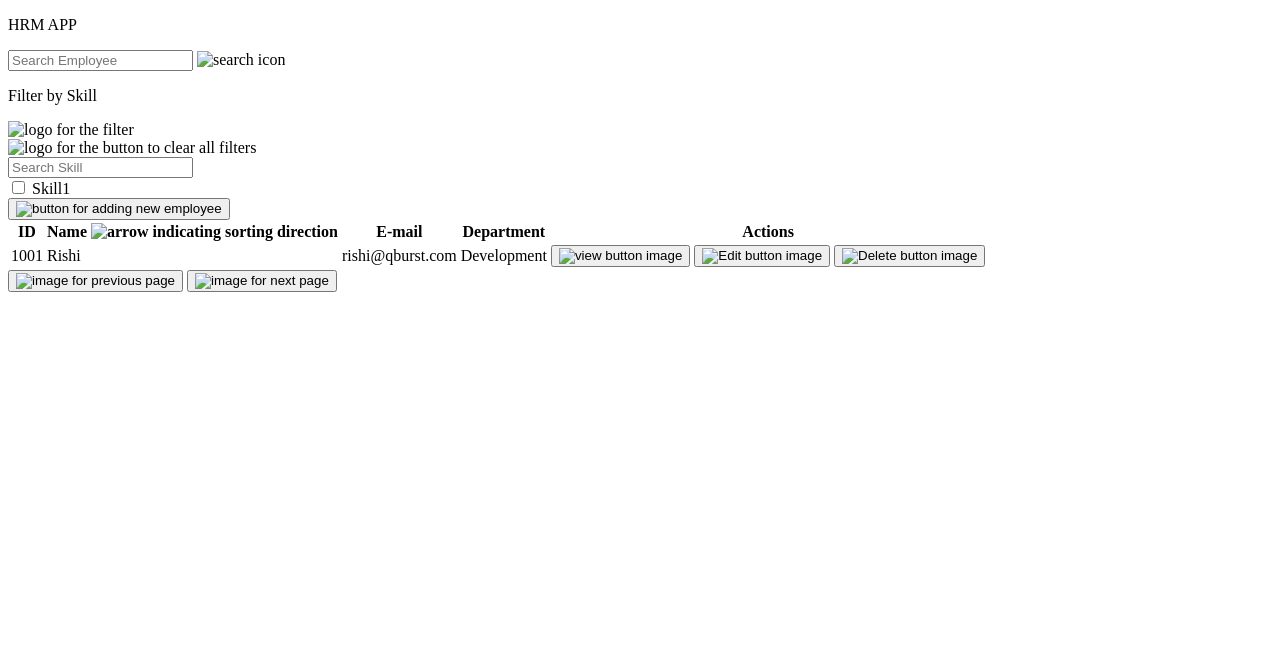
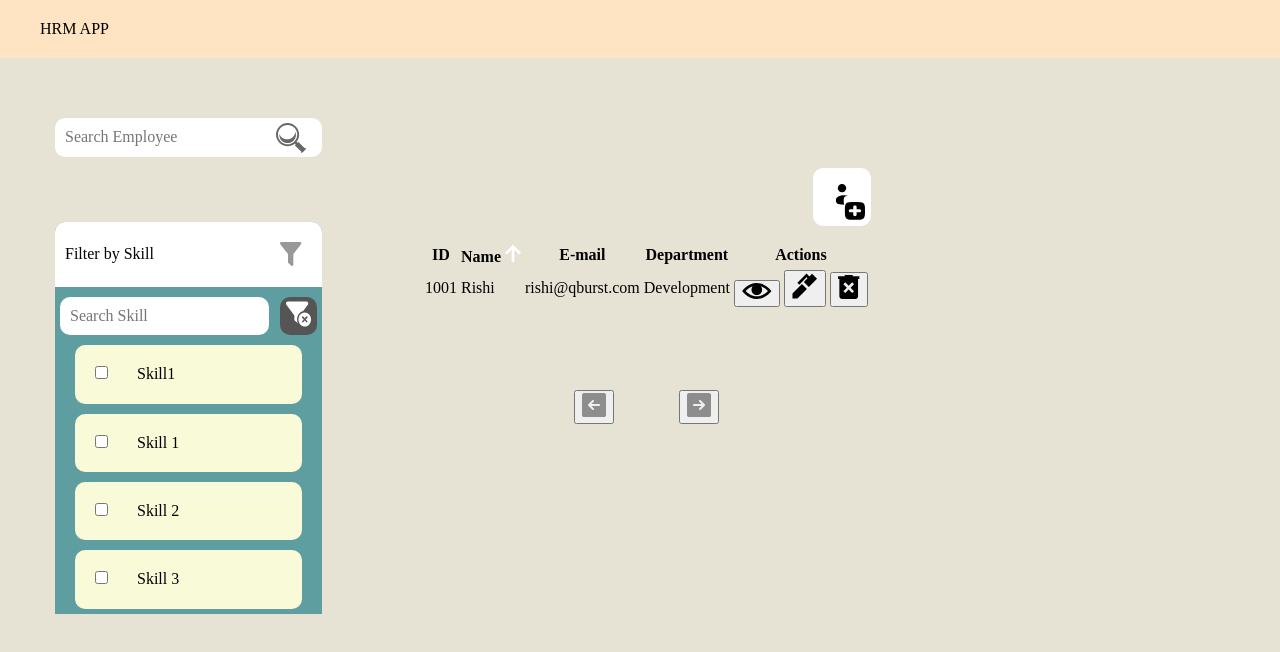
Before and after one commit to RJR-003/JS_Advanced_Assignment, a plain HTML site: page index.html in a window 1280 px wide. Drawn offline with nearby package versions, Linux system fonts and the light colour scheme.

Commit message:
add more html and css code and image assets

```diff
--- /dev/null
+++ b/CSS/style.css
@@ -0,0 +1,137 @@
+* {
+    box-sizing: border-box;
+}
+
+body {
+
+    background-color: #E7E3D4;
+}
+
+header {
+    background-color: bisque;
+    padding: 20px;
+    position: sticky;
+    top: 0;
+    z-index: 1;
+    box-shadow: ;
+}
+
+header p {
+    margin: 0;
+}
+
+.header-container {
+    max-width: 1200px;
+    margin: 0 auto;
+}
+
+.main-container {
+    max-width: 1200px;
+    margin: 0 auto;
+    display: flex;
+    gap: 100px;
+}
+
+.side-content {
+    margin: 60px 0 0 15px;
+}
+
+.search-box {
+    position: relative;
+}
+
+.search-box>input {
+    width: 100%;
+    padding: 10px;
+    border-radius: 10px;
+    border: none;
+}
+
+.search-box>img {
+    position: absolute;
+    right: 15px;
+    top: 4px;
+}
+
+.filter-section {
+    background-color: cadetblue;
+    border-radius: 10px 10px 0 0;
+    margin-top: 65px;
+    padding-bottom: 5px;
+
+}
+
+.filter-section-heading {
+    display: flex;
+    background-color: #fff;
+    border-radius: 10px 10px 0 0;
+    padding: 10px;
+    justify-content: space-between;
+
+}
+
+.filter-section-heading>p {
+    margin: 0;
+    padding-top: 13px;
+}
+
+.filter-search {
+    display: flex;
+    margin-top: 10px;
+    padding: 0 5px;
+}
+
+.filter-search input {
+    padding: 10px;
+    border-radius: 10px;
+    border: none;
+    width: 95%;
+}
+
+.filter-search button {
+    border: none;
+    border-radius: 10px;
+    background-color: rgb(85, 85, 85);
+    cursor: pointer;
+}
+
+.skill-list {
+    margin-top: 10px;
+    display: flex;
+    flex-direction: column;
+    gap: 10px;
+}
+
+.skill-element {
+    background-color: rgba(255, 253, 218, 0.966);
+    margin: 0 20px;
+    padding: 20px;
+    border-radius: 10px;
+}
+
+.skill-element label {
+    margin-left: 25px;
+}
+
+.table-container {
+    display: flex;
+    flex-direction: column;
+    align-items: end;
+    margin-top: 110px;
+    ;
+}
+
+.table-container>button {
+    background-color: #fff;
+    border: none;
+    border-radius: 10px;
+    cursor: pointer;
+    margin-bottom: 15px;
+}
+
+.pagination-buttons {
+    display: flex;
+    gap: 65px;
+    align-self: center;
+    margin-top: 80px;
+}
--- a/index.html
+++ b/index.html
@@ -4,39 +4,63 @@
 <head>
     <meta charset="UTF-8">
     <meta name="viewport" content="width=device-width, initial-scale=1.0">
+    <link rel="stylesheet" href="https://cdnjs.cloudflare.com/ajax/libs/normalize/8.0.1/normalize.css"
+        integrity="sha512-oHDEc8Xed4hiW6CxD7qjbnI+B07vDdX7hEPTvn9pSZO1bcRqHp8mj9pyr+8RVC2GmtEfI2Bi9Ke9Ass0as+zpg=="
+        crossorigin="anonymous" referrerpolicy="no-referrer" />
+    <link rel="stylesheet" href="CSS/style.css">
     <title>HRM_App</title>
 </head>
 
 <body>
     <header>
+        <div class="header-container">
             <p>HRM APP</p>
+        </div>
     </header>
+    <div class="main-container">
         <div class="side-content">
             <form class="search-box">
                 <input type="text" placeholder="Search Employee">
-            <img src="" alt="search icon">
+                <img src="assets/images/search-logo.svg" alt="search icon">
             </form>
             <div class="filter-section">
                 <div class="filter-section-heading">
                     <p>Filter by Skill</p>
-                <img src="" alt="logo for the filter">
+                    <img src="assets/images/filter-logo.svg" alt="logo for the filter">
                 </div>
-            <img src="" alt="logo for the button to clear all filters">
+                <div class="filter-search">
                     <form>
                         <input type="text" placeholder="Search Skill">
                     </form>
-            <div>
+                    <button> <img src="assets/images/clear-filter.svg" alt="logo for the button to clear all filters">
+                    </button>
+                </div>
+                <div class="skill-list">
+                    <div class="skill-element">
                         <input type="checkbox" id="skill1">
                         <label for="skill1"> Skill1</label><br>
+                    </div>
+                    <div class="skill-element">
+                        <input type="checkbox" id="skill2">
+                        <label for="skill2"> Skill 1</label><br>
+                    </div>
+                    <div class="skill-element">
+                        <input type="checkbox" id="skill3">
+                        <label for="skill3"> Skill 2</label><br>
+                    </div>
+                    <div class="skill-element">
+                        <input type="checkbox" id="skill4">
+                        <label for="skill4"> Skill 3</label><br>
+                    </div>
                 </div>
             </div>
         </div>
         <div class="table-container">
-        <button><img src="" alt="button for adding new employee"></button>
+            <button><img src="assets/images/add-employee.svg" alt="button for adding new employee"></button>
             <table>
                 <tr>
                     <th>ID</th>
-                <th>Name <img src="" alt="arrow indicating sorting direction"></th>
+                    <th>Name <img src="assets/images/up-arrow.svg" alt="arrow indicating sorting direction"></th>
                     <th>E-mail</th>
                     <th>Department</th>
                     <th>Actions</th>
@@ -47,19 +71,19 @@
                     <td>rishi@qburst.com</td>
                     <td>Development</td>
                     <td>
-                    <button><img src="" alt="view button image"></button>
-                    <button><img src="" alt="Edit button image"></button>
-                    <button><img src="" alt="Delete button image"></button>
+                        <button><img src="assets/images/view-img.svg" alt="view button image"></button>
+                        <button><img src="assets/images/edit-img.svg" alt="Edit button image"></button>
+                        <button><img src="assets/images/del-img.svg" alt="Delete button image"></button>
                     </td>
                 </tr>
             </table>
             <div class="pagination-buttons">
-            <button><img src="" alt="image for previous page"></button>
-            <button><img src="" alt="image for next page"></button>
+                <button><img src="assets/images/prev-page.svg" alt="image for previous page"></button>
+                <button><img src="assets/images/nxt-page.svg" alt="image for next page"></button>
             </div>
         </div>
 
-
+    </div>
 </body>
 
 </html>
```
Also changed, not shown: assets/images/add-employee.svg (added), assets/images/clear-filter.svg (added), assets/images/del-img.svg (added), assets/images/edit-img.svg (added), assets/images/filter-logo.svg (added), assets/images/nxt-page.svg (added), assets/images/prev-page.svg (added), assets/images/search-logo.svg (added), assets/images/up-arrow.svg (added), assets/images/view-img.svg (added), style/style.css (deleted). Lines whose indentation alone changed are shown as unchanged.
